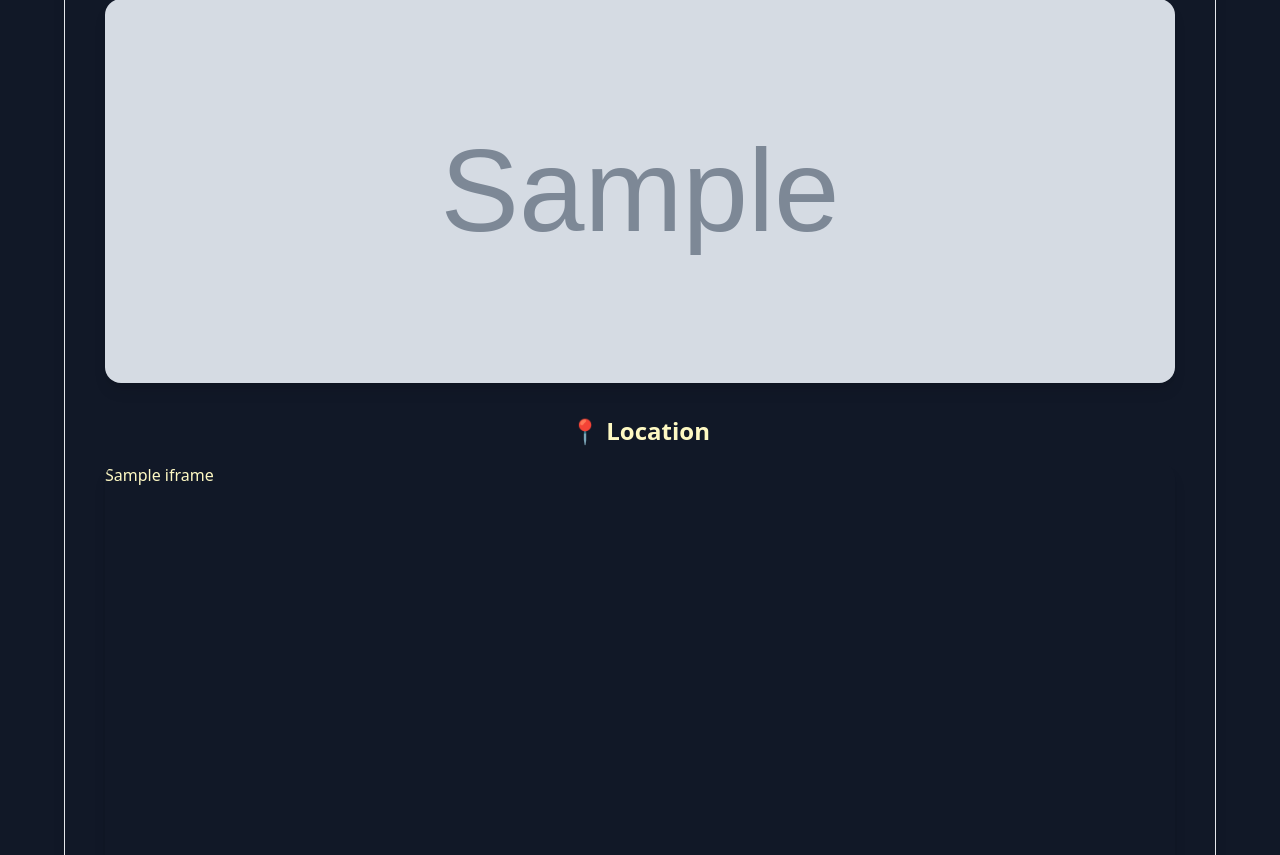
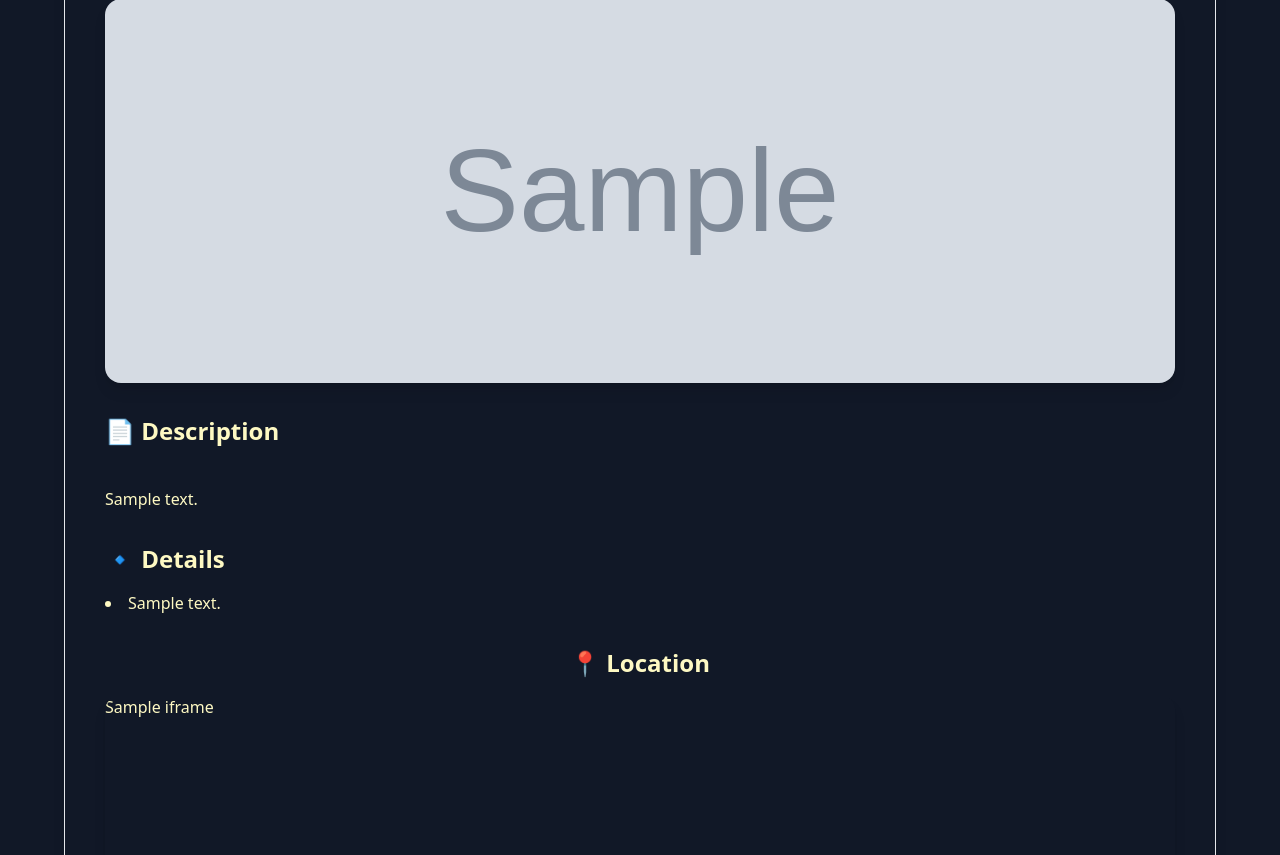
Before and after one commit to rednaxela1813/lending2_backend, a Django app: template templates/properties/property_detail.html in a window 1280 px wide. Shown: the part 286-1141 px from the top of the page. Run offline with Django 5.2, Linux system fonts and the light colour scheme; tables that the repository leaves empty hold one stand-in row (values such as "Sample post"); the template is opened without the code that fills it: values that come from a table or form of the project are taken from there, most other values are stand-ins (such as "Sample title", 1, 10 or a date in 2020); grey boxes marked "Sample" are stand-in pictures; data that the repository does not hold is empty; some libraries are stand-ins or nearby versions.

Commit message:
add Describtion & list_detail to property_detail.html

```diff
--- a/templates/properties/property_detail.html
+++ b/templates/properties/property_detail.html
@@ -60,6 +60,28 @@
       </div>
       {% endif %}
 
+      <!-- Description block -->
+      {% if property.description %}
+      <div class="mt-8 mb-8">
+        <h3 class="text-2xl font-bold mb-4 text-yellow-100">📄 Description</h3>
+        <p class="text-base text-yellow-100 whitespace-pre-line">
+          {{ property.description }}
+        </p>
+      </div>
+      {% endif %}
+
+      <!-- List details block -->
+      {% if property.list_details %}
+      <div class="mt-8 mb-8">
+        <h3 class="text-2xl font-bold mb-4 text-yellow-100">🔹 Details</h3>
+        <ul class="list-disc list-inside space-y-2">
+          {% for item in property.list_details %}
+            <li>{{ item }}</li>
+          {% endfor %}
+        </ul>
+      </div>
+      {% endif %}
+
       <!-- Map with location -->
       <div class="mt-8">
         <h3 class="text-2xl font-bold mb-4 text-center text-yellow-100">📍 Location</h3>
@@ -74,6 +96,7 @@
           </div>
         {% endif %}
         </div>
+      </div>
 
       <style>
         .relative iframe {
@@ -84,11 +107,6 @@
           height: 100%;
         }
       </style>
-
-
-</div>
-
-
 
       <!-- Buttons at the bottom -->
       <div class="flex flex-col md:flex-row justify-center gap-4 mt-8">
@@ -111,17 +129,14 @@
           </button>
         {% endif %}
 
-<!-- BACK button for desktop -->
+        <!-- Contact buttons -->
         <a href="{% url 'homepage' %}#contact" class="hidden md:inline-flex items-center rounded-full bg-orange-400 px-5 py-2 text-sm font-medium text-white hover:bg-orange-500 transition duration-200">
           {{ header.button_text|default:"Zanechajte žiadosť" }}
         </a>
-  </nav>
-  <!-- BACK button for mobile -->
         <a href="{% url 'homepage' %}#contact"
            class="md:hidden inline-flex w-full items-center justify-center rounded-full bg-orange-400 px-5 py-3 text-base font-medium text-white hover:bg-orange-500 transition duration-200">
           {{ header.button_text|default:"Zanechajte žiadosť" }}
         </a>
-
 
         <button onclick="window.scrollTo({ top: 0, behavior: 'smooth' })"
                 class="inline-flex items-center justify-center rounded-full bg-gray-700 px-6 py-3 text-white text-lg font-medium hover:bg-gray-600 transition-colors duration-200">
```
Lines whose indentation alone changed are shown as unchanged.
